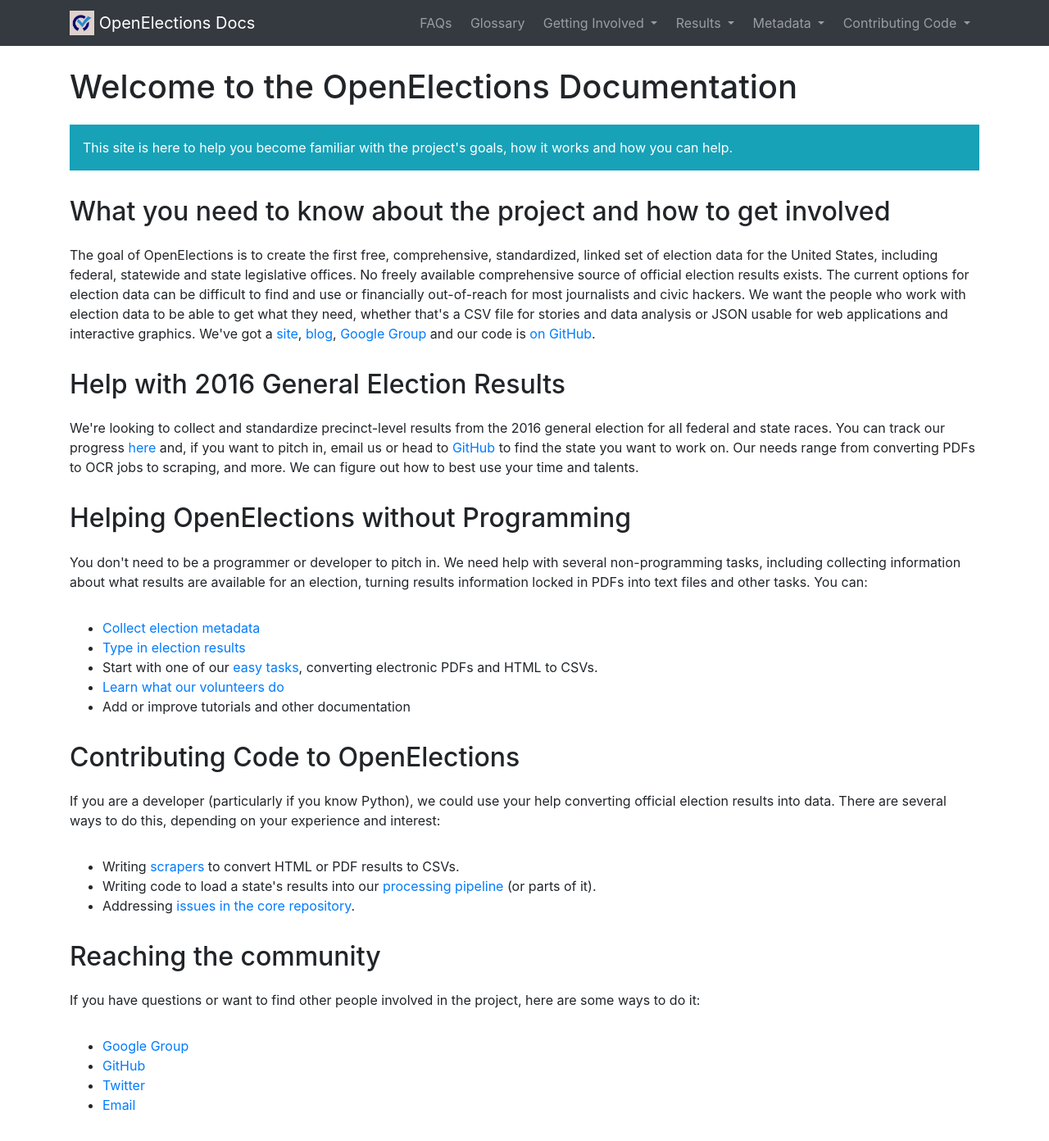
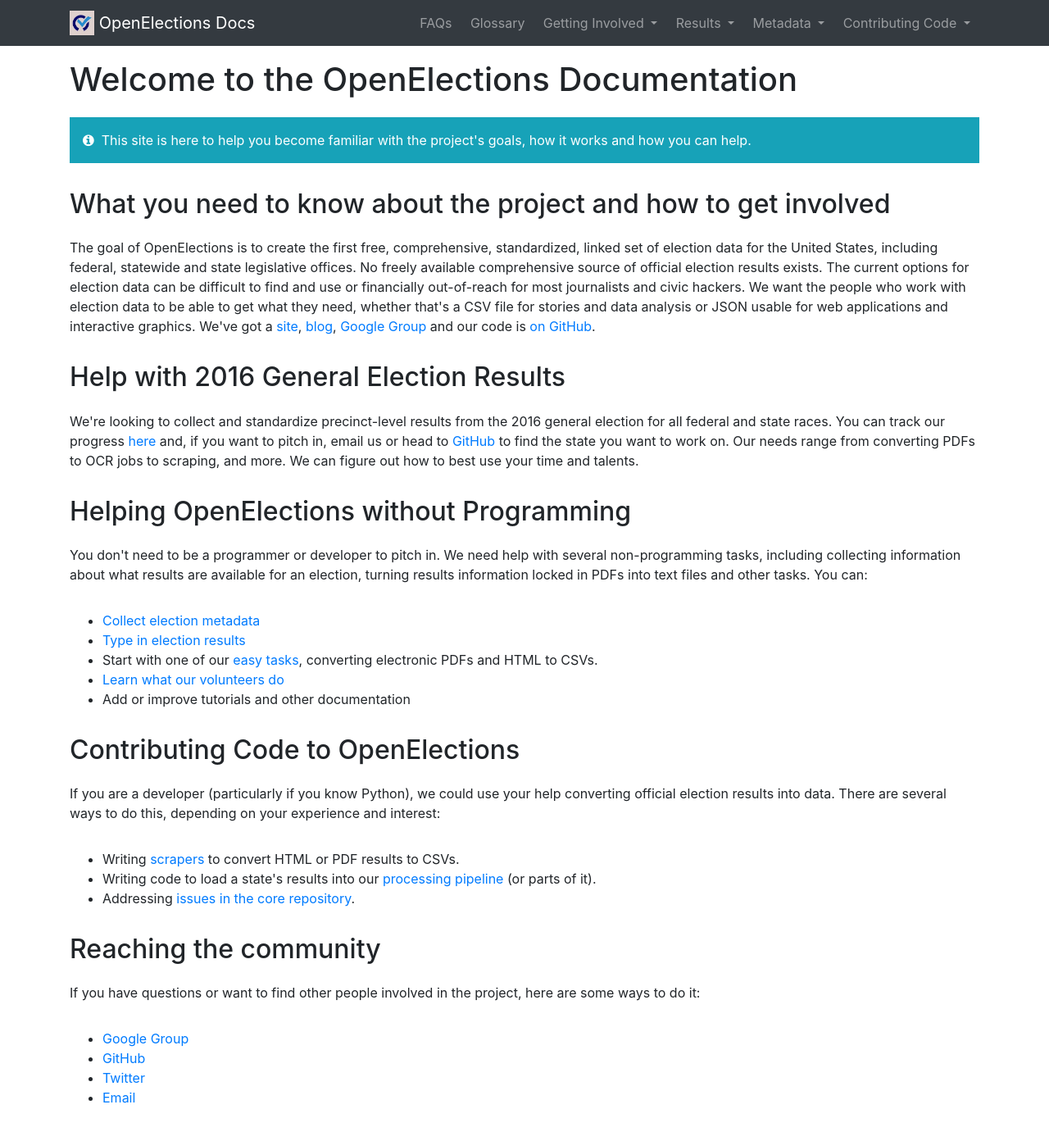
Before and after one commit to openelections/docs, a Jekyll site: the page built from index.html, in a window 1280 px wide and 1392 px high. Shown: the whole window at 82% size. Built offline with Jekyll 4.4.1, drawn with Linux system fonts in a browser that asks for light colours; nearby versions of some CDN libraries; some web fonts are replaced.

Commit message:
fixed navbar overlap & added info icon to home

```diff
--- a/_layouts/default.html
+++ b/_layouts/default.html
@@ -16,9 +16,6 @@
 
     <meta name="viewport" content="width=device-width, initial-scale=1, maximum-scale=1" />
     <link rel="stylesheet" href="/assets/css/bootstrap.min.css">
-    <style>
-      body { padding-top: 60px; }
-    </style>
     <link rel="stylesheet" href="/assets/css/highlight-tomorrow.css">
     <link rel="stylesheet" href="//netdna.bootstrapcdn.com/font-awesome/4.0.3/css/font-awesome.css">
     <link rel="stylesheet" href="/assets/css/openelex-docs.css">
--- a/assets/css/openelex-docs.css
+++ b/assets/css/openelex-docs.css
@@ -1,3 +1,7 @@
+body {
+  margin-top: 3.2rem;
+}
+
 /*
  * Header hover anchor links.
  *
--- a/index.html
+++ b/index.html
@@ -5,7 +5,7 @@
 <br>
 <h1>Welcome to the OpenElections Documentation</h1>
 
-<p class="p-3 bg-info text-white">This site is here to help you become familiar with the project's goals, how it works and how you can help.</p>
+<p class="p-3 bg-info text-white"><i class="fa fa-info-circle" aria-hidden="true"></i>&nbsp; This site is here to help you become familiar with the project's goals, how it works and how you can help.</p>
 
 <h2>What you need to know about the project and how to get involved</h2>
 
```
